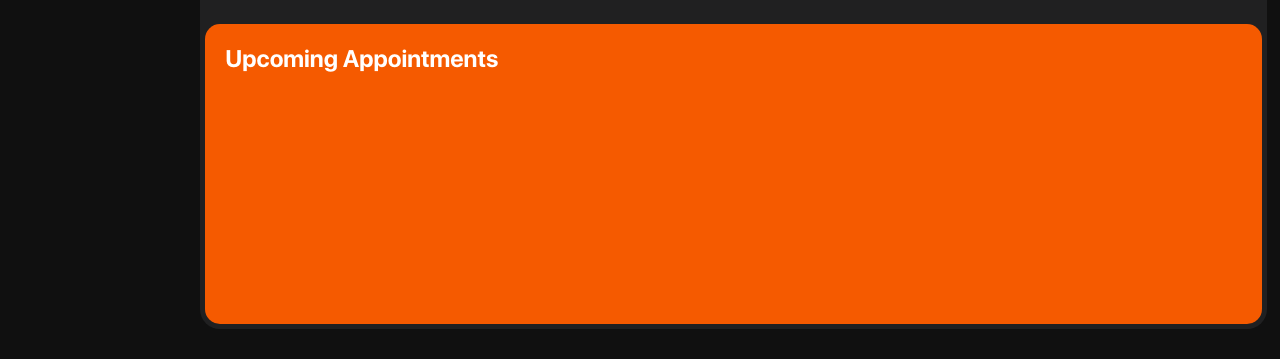
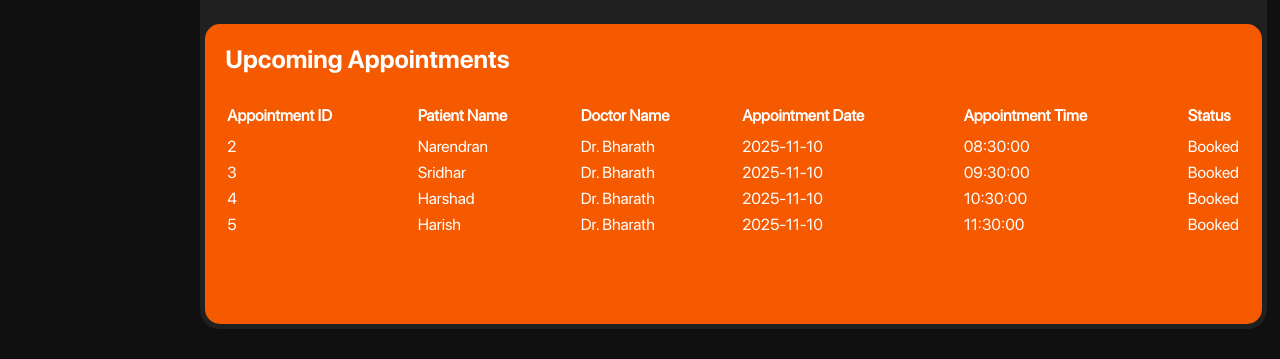
Before and after one commit to 23f2002084/Hospital-Management-System, a Flask app: page / in a window 1280 px wide. Shown: the part 441-800 px from the top of the page. Run offline with Flask 3, Linux system fonts and the light colour scheme; data comes from the database, SQL or seed files in the repository; both versions use the stored data as it was after the commit.

Commit message:
appointment-table

```diff
--- a/Static/css/admindash.css
+++ b/Static/css/admindash.css
@@ -140,6 +140,28 @@
 .appointments h1{
     color: white;
     font-family: 'sfprob';
+    font-size: 25px;
     padding-left: 20px;
     padding-top: 20px;
 }
+
+table{
+    width: 100%;
+    margin-top: 30px;
+    margin-left: 20px;
+}
+
+th,td{
+    color: white;
+    font-family: 'sfpror';
+    text-align: left;
+
+}
+
+th{
+    padding-bottom: 10px;
+}
+
+td{
+    padding-bottom: 5px;
+}
--- a/Templates/admin/dashboard.html
+++ b/Templates/admin/dashboard.html
@@ -36,13 +36,33 @@
                     <img src="{{ url_for('static',filename='images/dept.png')}}" alt="">
                 </div>
                 <div class="box">
-                    <h1>{{dept}}</h1>
+                    <h1>{{app}}</h1>
                     <h2>Appointments</h2>
                     <img src="{{ url_for('static',filename='images/appointment.png')}}" alt="">
                 </div>
             </div>
             <div class="appointments">
                 <h1>Upcoming Appointments</h1>
+                <table>
+                    <tr>
+                        <th>Appointment ID</th>
+                        <th>Patient Name</th>
+                        <th>Doctor Name</th>
+                        <th>Appointment Date</th>
+                        <th>Appointment Time</th>
+                        <th>Status</th>
+                    </tr>
+                    {% for i in tab%}
+                    <tr>
+                        <td>{{i[0]}}</td>
+                        <td>{{i[1]}}</td>
+                        <td>{{i[2]}}</td>
+                        <td>{{i[3]}}</td>
+                        <td>{{i[4]}}</td>
+                        <td>Booked</td>
+                    </tr>
+                    {% endfor %}
+                </table>
             </div>
         </div>
     </section>
--- a/app.py
+++ b/app.py
@@ -16,14 +16,26 @@ def count():
     deptcount=cur.fetchone()[0]
     cur.execute('SELECT COUNT(*)FROM PATIENTS')
     patcount=cur.fetchone()[0]
+    cur.execute("SELECT COUNT(*)FROM APPOINTMENTS WHERE STATUS='Booked'")
+    appcount=cur.fetchone()[0]
     con.close()
-    return doccount, usercount, deptcount, patcount
+    return doccount, usercount, deptcount, patcount,appcount
+
+def tabledata():
+    con=sqlite3.connect(database)
+    cur=con.cursor()
+    cur.execute("SELECT APPOINTMENT_ID,PATIENT_NAME,DOC_NAME,APPOINTMENT_DATE,APPOINTMENT_TIME FROM APPOINTMENTS WHERE STATUS='Booked'")
+    tab=cur.fetchall()
+    con.close()
+    return tab
+
 
 @app.route('/')
 
 def home():
-    doctor,user,dept,pat=count()
-    return render_template("admin/dashboard.html",doctor=doctor,user=user,dept=dept,pat=pat)
+    doctor,user,dept,pat,app=count()
+    tab=tabledata()
+    return render_template("admin/dashboard.html",doctor=doctor,user=user,dept=dept,pat=pat,app=app,tab=tab)
 
 
 if __name__ == "__main__":
```
Also changed, not shown: instance/commands.sql (+52 -1 lines), instance/hospitalmanagement.db.
